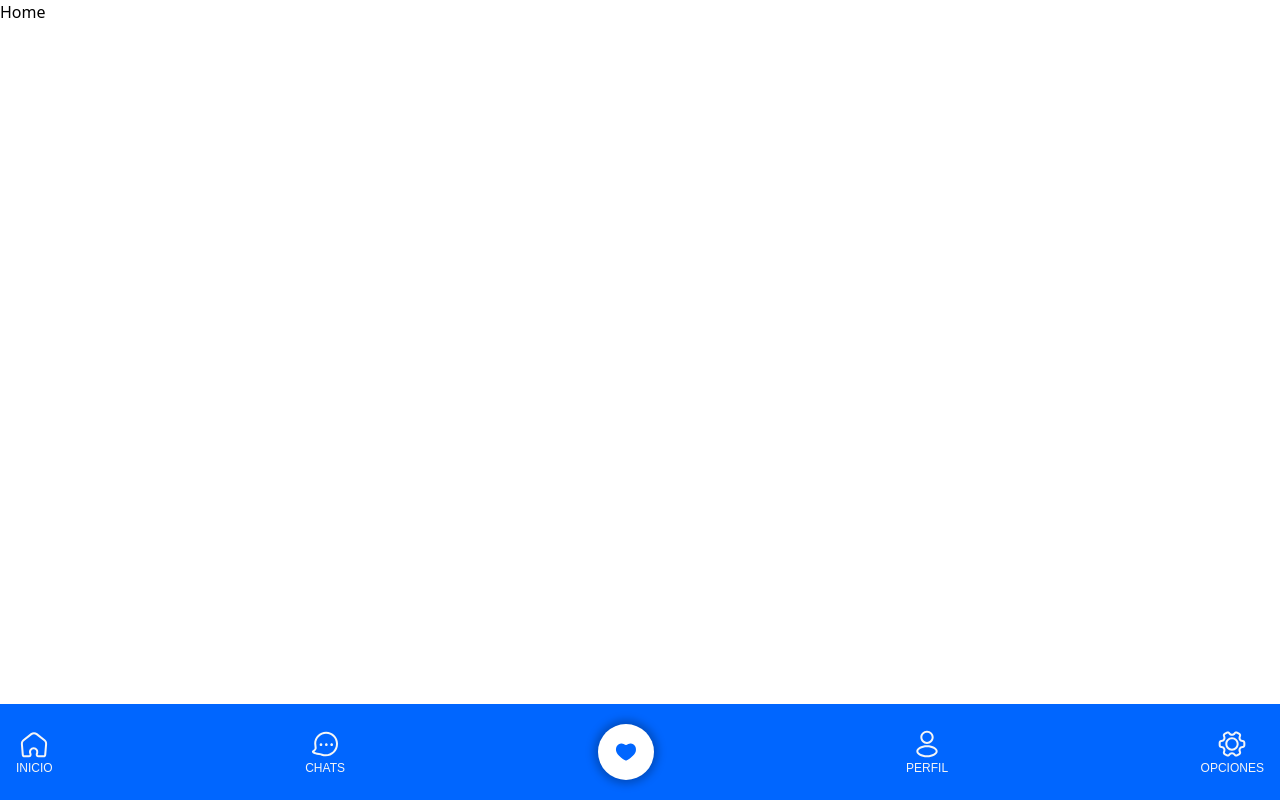
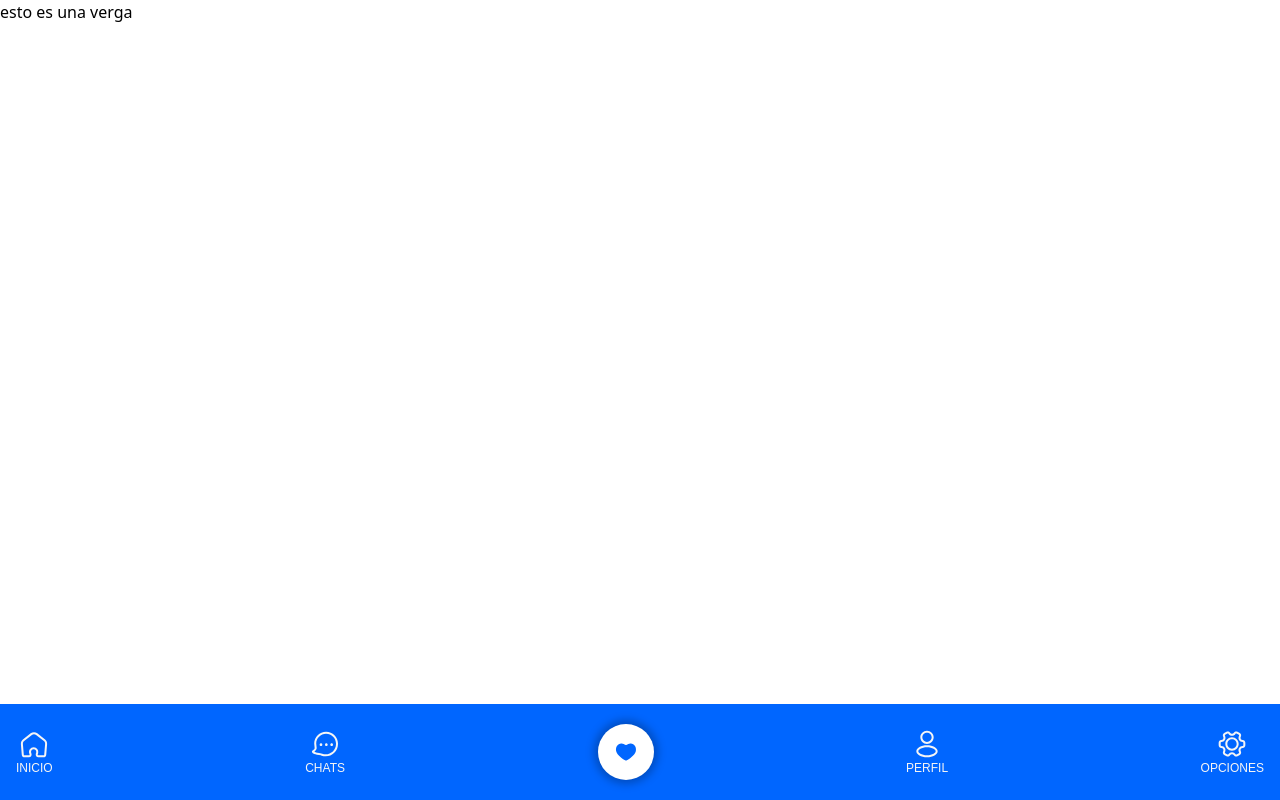
Before and after one commit to mathiascianni/anteia2.0, a React (Vite) app: page / in a window 1280 px wide. Built offline with nearby package versions, Linux system fonts and the light colour scheme.

Commit message:
esto es un dev

```diff
--- a/src/router/MainRoutes.jsx
+++ b/src/router/MainRoutes.jsx
@@ -5,7 +5,7 @@ const MainRoutes = () => {
   return (
     <>
       <Routes>
-        <Route path="/" element={<MainLayout><div>Home</div></MainLayout>} />
+        <Route path="/" element={<MainLayout><div>esto es una verga</div></MainLayout>} />
       </Routes>
     </>
   )
```
